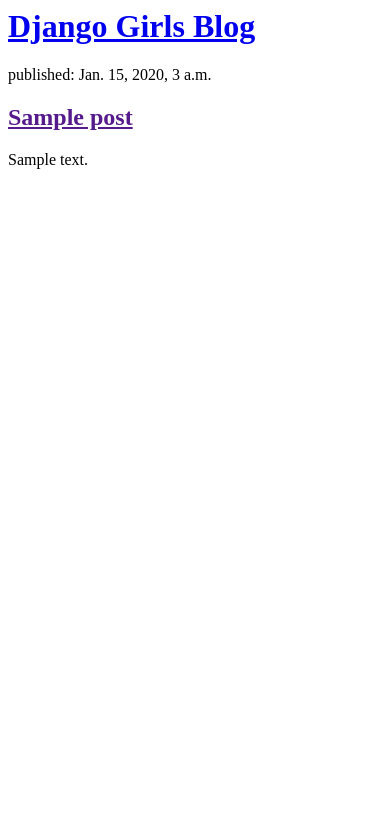
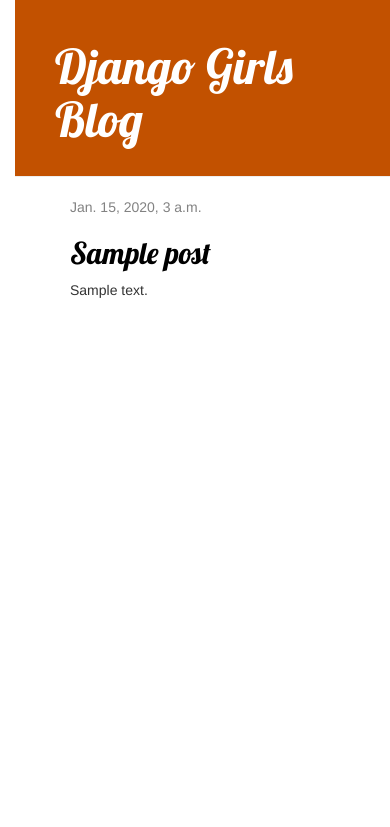
Before and after one commit to soord/my-first-blog, a Django app: page / in a window 390 px wide. Shown: the top 827 px of the page. Run offline with Django 3.2, Linux system fonts and the light colour scheme; tables that the repository leaves empty hold one stand-in row (values such as "Sample post"); some libraries are stand-ins or nearby versions.

Commit message:
added templates and post detail page

```diff
--- /dev/null
+++ b/blog/static/css/blog.css
@@ -0,0 +1,65 @@
+h1 a,
+h2 a {
+  color: #ff8833;
+  font-family: "Lobster";
+}
+
+body {
+  padding-left: 15px;
+}
+.page-header {
+  background-color: #c25100;
+  margin-top: 0;
+  padding: 20px 20px 20px 40px;
+}
+
+.page-header h1,
+.page-header h1 a,
+.page-header h1 a:visited,
+.page-header h1 a:active {
+  color: #ffffff;
+  font-size: 36pt;
+  text-decoration: none;
+}
+
+.content {
+  margin-left: 40px;
+}
+
+h1,
+h2,
+h3,
+h4 {
+  font-family: "Lobster", cursive;
+}
+
+.date {
+  color: #828282;
+}
+
+.save {
+  float: right;
+}
+
+.post-form textarea,
+.post-form input {
+  width: 100%;
+}
+
+.top-menu,
+.top-menu:hover,
+.top-menu:visited {
+  color: #ffffff;
+  float: right;
+  font-size: 26pt;
+  margin-right: 20px;
+}
+
+.post {
+  margin-bottom: 70px;
+}
+
+.post h2 a,
+.post h2 a:visited {
+  color: #000000;
+}
--- /dev/null
+++ b/blog/templates/blog/base.html
@@ -0,0 +1,24 @@
+{% load static %}
+<html>
+    <head>
+        <title>Django Girls blog</title>
+        <link rel="stylesheet" href="//maxcdn.bootstrapcdn.com/bootstrap/3.2.0/css/bootstrap.min.css">
+        <link rel="stylesheet" href="//maxcdn.bootstrapcdn.com/bootstrap/3.2.0/css/bootstrap-theme.min.css">
+        <link href='//fonts.googleapis.com/css?family=Lobster&subset=latin,latin-ext' rel='stylesheet' type='text/css'>
+        <link rel="stylesheet" href="{% static 'css/blog.css' %}">
+    </head>
+    <body>
+        <div class="page-header">
+            <h1><a href="/">Django Girls Blog</a></h1>
+        </div>
+
+        <div class="content container">
+            <div class="row">
+                <div class="col-md-8">
+                    {% block content %}
+                    {% endblock %}
+                </div>
+            </div>
+        </div>
+    </body>
+</html>
--- a/blog/templates/blog/post_list.html
+++ b/blog/templates/blog/post_list.html
@@ -1,18 +1,14 @@
-<html>
-    <head>
-        <title>Django Girls blog</title>
-    </head>
-    <body>
-        <div>
-            <h1><a href="/">Django Girls Blog</a></h1>
+{% extends 'blog/base.html' %}
+
+{% block content %}
+    {% for post in posts %}
+        <div class="post">
+            <div class="date">
+                {{ post.published_date }}
+            </div>
+            <!-- expecting post_detail url in urls.py -->
+            <h2><a href="{% url 'post_detail' pk=post.pk %}">{{ post.title }}</a></h2>
+            <p>{{ post.text|linebreaksbr }}</p>
         </div>
-
-        {% for post in posts %}
-            <div>
-                <p>published: {{ post.published_date }}</p>
-                <h2><a href="">{{ post.title }}</a></h2>
-                <p>{{ post.text|linebreaksbr }}</p>
-            </div>
-        {% endfor %}
-    </body>
-</html>
+    {% endfor %}
+{% endblock %}
--- a/blog/urls.py
+++ b/blog/urls.py
@@ -3,4 +3,5 @@ from . import views
 
 urlpatterns = [
     path('', views.post_list, name='post_list'),
+    path('post/<int:pk>/', views.post_detail, name='post_detail'),
 ]
--- a/blog/views.py
+++ b/blog/views.py
@@ -1,7 +1,11 @@
-from django.shortcuts import render
+from django.shortcuts import render, get_object_or_404
 from django.utils import timezone
 from .models import Post
 
 def post_list(request):
     posts = Post.objects.filter(published_date__lte=timezone.now()).order_by('published_date')
     return render(request, 'blog/post_list.html', {'posts': posts})
+
+def post_detail(request, pk):
+    post = get_object_or_404(Post, pk=pk)
+    return render(request, 'blog/post_detail.html', {'post': post})
```
Also changed, not shown: blog/templates/blog/post_detail.html (added, +13 -0 lines).
